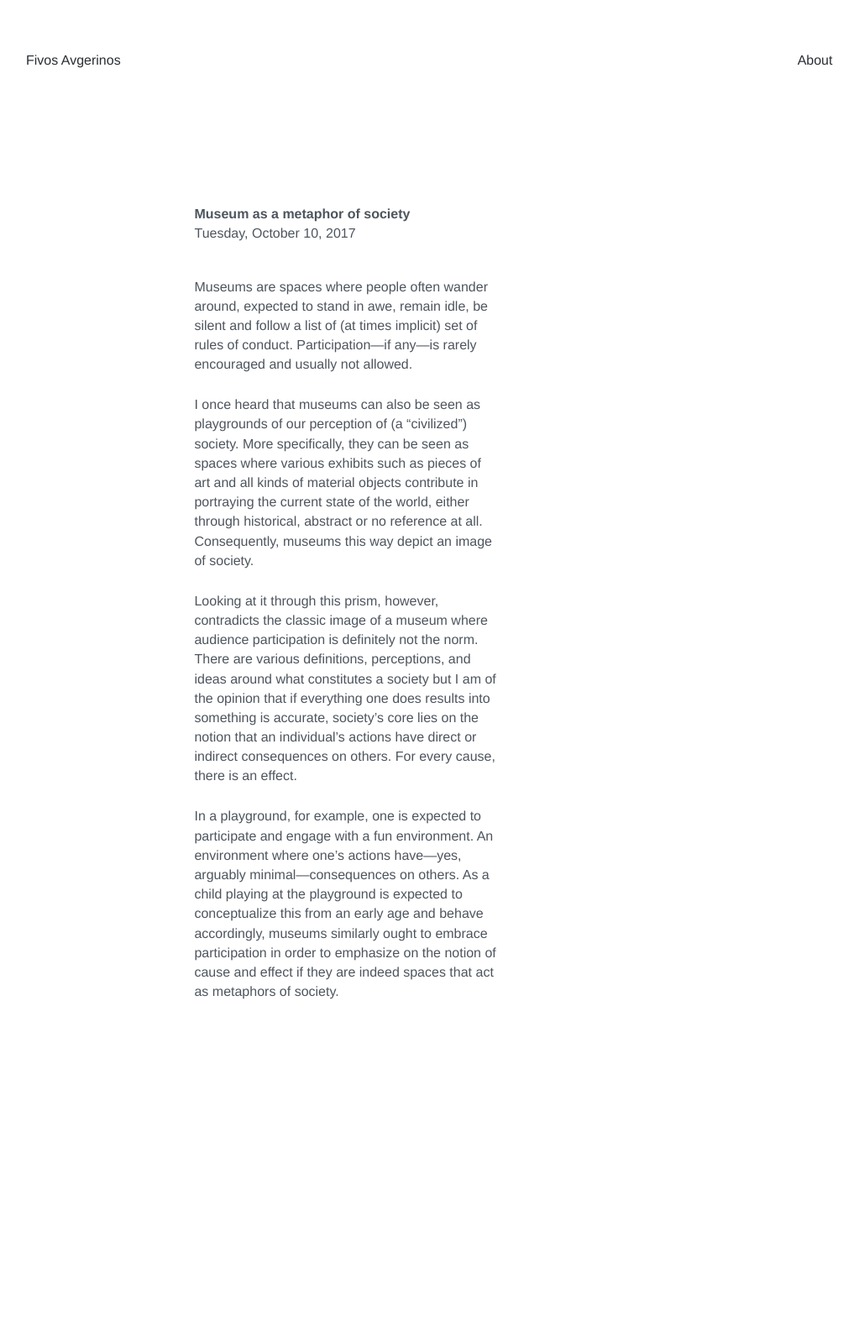
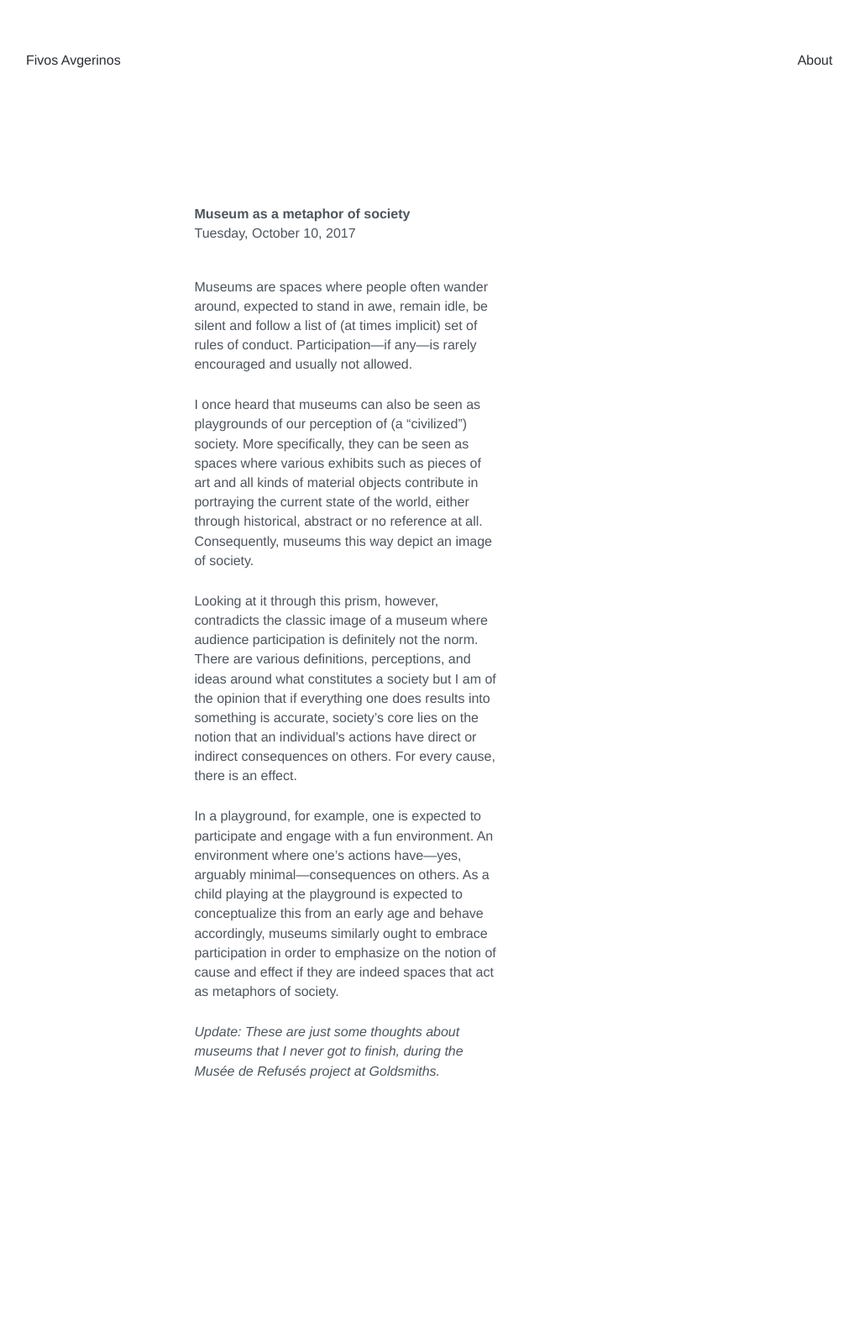
Before and after one commit to afivos/afivos.com, a Jekyll site: the page built from _posts/2017-10-10-museum-as-a-metaphor-of-society.md, in a window 1280 px wide. Shown: the whole page at 84% size, without its empty margins (129-1152 px from the left). Built offline with Jekyll 4.4.1, drawn with Linux system fonts in a browser that asks for light colours; nearby versions of some CDN libraries; comment, search, counter and statistics services are not loaded; before the commit the page ends 1497 px from its top, so only the background shows below that.

Commit message:
Tiny changes

```diff
--- a/_posts/2017-10-10-museum-as-a-metaphor-of-society.md
+++ b/_posts/2017-10-10-museum-as-a-metaphor-of-society.md
@@ -15,3 +15,5 @@ I once heard that museums can also be seen as playgrounds of our perception of (
 Looking at it through this prism, however, contradicts the classic image of a museum where audience participation is definitely not the norm. There are various definitions, perceptions, and ideas around what constitutes a society but I am of the opinion that if everything one does results into something is accurate, society’s core lies on the notion that an individual’s actions have direct or indirect consequences on others. For every cause, there is an effect.
 
 In a playground, for example, one is expected to participate and engage with a fun environment. An environment where one’s actions have—yes, arguably minimal—consequences on others. As a child playing at the playground is expected to conceptualize this from an early age and behave accordingly, museums similarly ought to embrace participation in order to emphasize on the notion of cause and effect if they are indeed spaces that act as metaphors of society.
+
+*Update: These are just some thoughts about museums that I never got to finish, during the Musée de Refusés project at Goldsmiths.*
```
Also changed, not shown: _posts/2017-10-29-musee-de-refuses-mission-statement.md (+1 -1 lines), _posts/2018-03-25-non-existent-spaces.md (+1 -1 lines).
